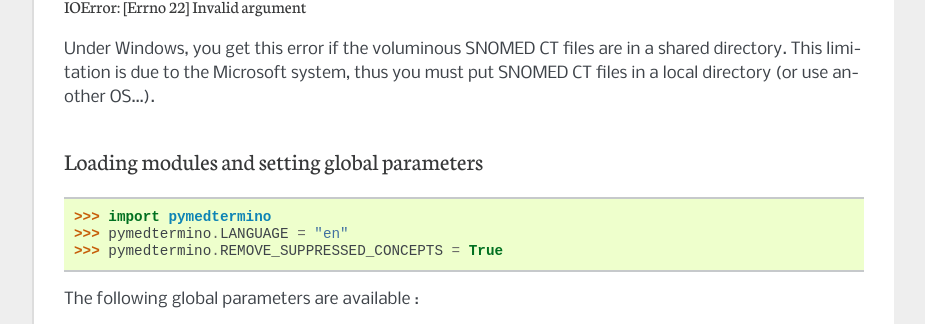
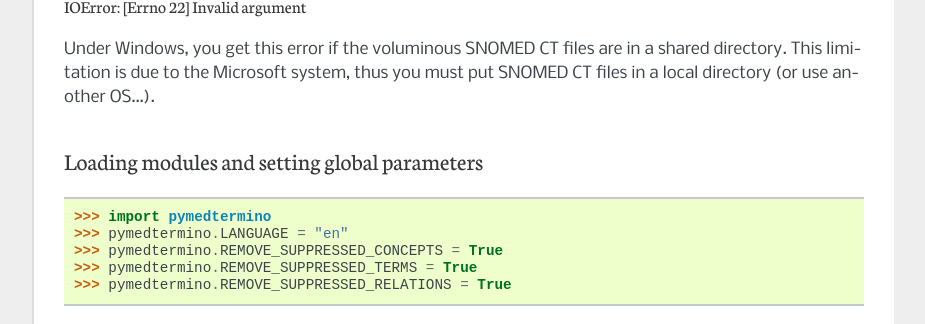
Before and after one commit to laurendunn/pymedtermino, a Sphinx documentation site: the page built from doc/tuto_en.rst, in a window 1280 px wide and 900 px high, scrolled down 3360 px, cut to the strip 0-324 px from the top of the window. Shown: the whole strip, without its empty margins (198-1123 px from the left). Built offline with Sphinx 7.4.7, drawn with Linux system fonts in a browser that asks for light colours.

Commit message:
fix for newer SNOMEDCT, fix tutorial

```diff
--- a/doc/tuto_en.rst
+++ b/doc/tuto_en.rst
@@ -167,6 +167,8 @@ Loading modules and setting global parameters
 >>> import pymedtermino
 >>> pymedtermino.LANGUAGE = "en"
 >>> pymedtermino.REMOVE_SUPPRESSED_CONCEPTS = True
+>>> pymedtermino.REMOVE_SUPPRESSED_TERMS = True
+>>> pymedtermino.REMOVE_SUPPRESSED_RELATIONS = True
 
 The following global parameters are available :
 
--- a/doc/tuto_fr.rst
+++ b/doc/tuto_fr.rst
@@ -166,6 +166,8 @@ Chargement des modules et paramètres globaux
 >>> import pymedtermino
 >>> pymedtermino.LANGUAGE = "fr"
 >>> pymedtermino.REMOVE_SUPPRESSED_CONCEPTS = True
+>>> pymedtermino.REMOVE_SUPPRESSED_TERMS = True
+>>> pymedtermino.REMOVE_SUPPRESSED_RELATIONS = True
 
 Les paramètres globaux suivants sont disponibles :
 
--- a/setup.py
+++ b/setup.py
@@ -22,14 +22,15 @@
 # Get SNOMED CT from (RF2 release):
 # http://www.nlm.nih.gov/research/umls/licensedcontent/snomedctfiles.html
 
-# Example: SNOMEDCT_DIR = "/home/jiba/telechargements/base_med/SnomedCT_RF2Release_INT_20150131"
+# Example: SNOMEDCT_DIR = "/home/jiba/telechargements/base_med/SnomedCT_InternationalRF2_PRODUCTION_20170731T150000Z"
+# Example ( ** OLD ** 2015 release): SNOMEDCT_DIR = "/home/jiba/telechargements/base_med/SnomedCT_RF2Release_INT_20150131"
 # Example ( ** OLD ** 2014 release): SNOMEDCT_DIR = "/home/jiba/telechargements/base_med/SnomedCT_Release_INT_20140731/RF2Release"
 SNOMEDCT_DIR = ""
 
 # Get SNOMED CT CORE Problem list from:
 # http://www.nlm.nih.gov/research/umls/Snomed/core_subset.html
 
-# Example: SNOMEDCT_CORE_FILE = "/home/jiba/telechargements/base_med/SNOMEDCT_CORE_SUBSET_201502.txt"
+# Example: SNOMEDCT_CORE_FILE = "/home/jiba/telechargements/base_med/SNOMEDCT_CORE_SUBSET_201708.txt"
 SNOMEDCT_CORE_FILE = ""
 
 # Get ICD10 from (NB choose "ClaML" format):
--- a/snomedct.py
+++ b/snomedct.py
@@ -258,7 +258,7 @@ Additional attributes are available for relations, and are listed in the :attr:`
     if self is concept: return True
     if already is None: already = set([self])
     if u"part_of" in self.relations: parents = set(self.parents + self.part_of)
-    else:                           parents =     self.parents
+    else:                            parents =     self.parents
     for parent in parents:
       if not parent in already:
         already.add(parent)
```
Also changed, not shown: 1 other file.
